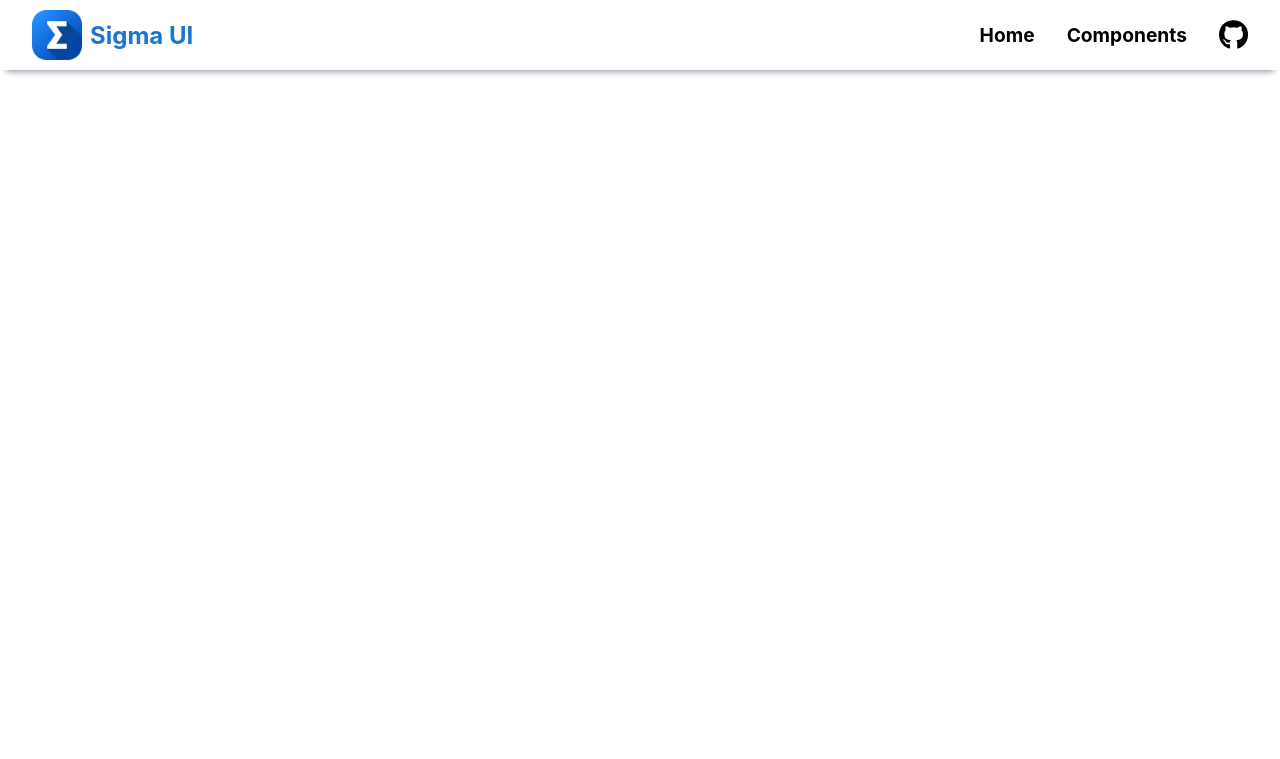
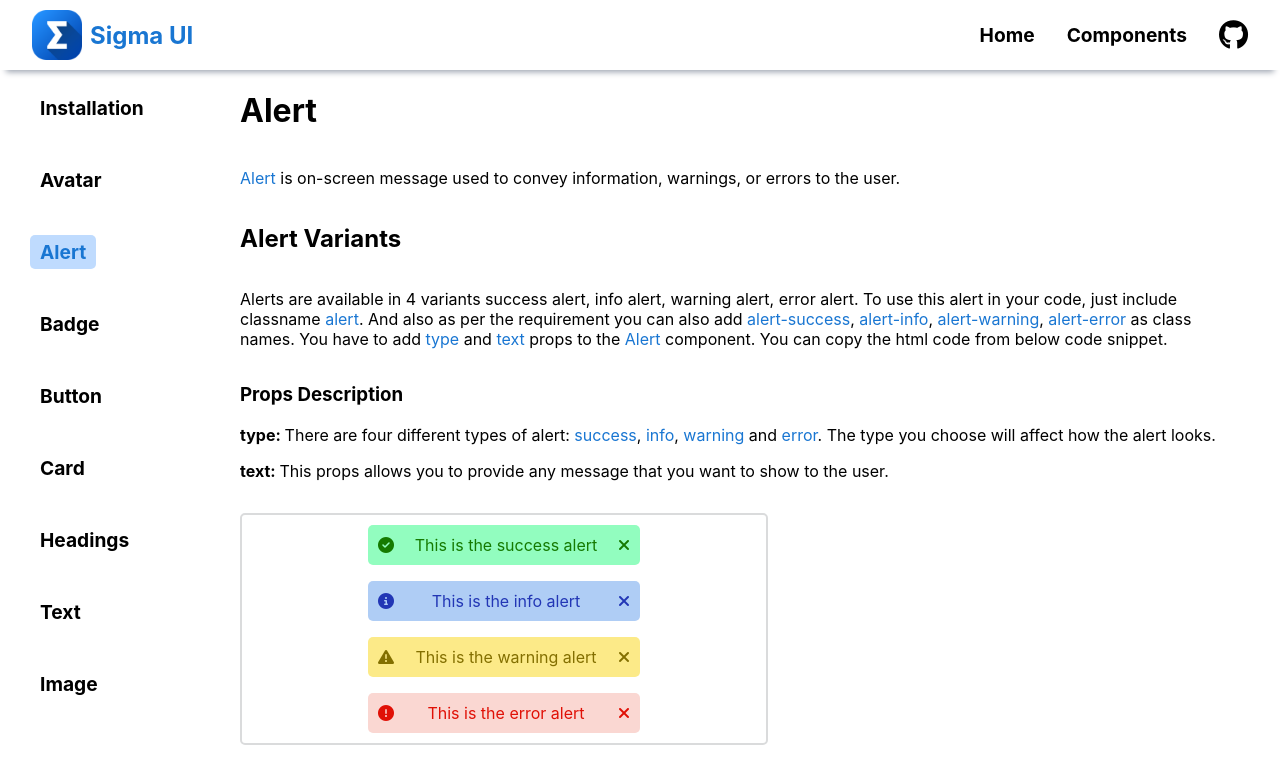
Before and after one commit to SudiptaChakraborty51/sigma-ui, a React (Create React App) app: page /components/alert in a window 1280 px wide. Shown: the top 759 px of the page. Built offline with nearby package versions, Linux system fonts and the light colour scheme.

Commit message:
feat: alert component updated

```diff
--- a/src/App.js
+++ b/src/App.js
@@ -2,11 +2,11 @@ import { Route, Routes } from "react-router-dom";
 import "./App.css";
 import Home from "./pages/Home/Home";
 import Navbar from "./components/Navbar/Navbar";
-import Alert from "./pages/Alert/Alert";
 import Badge from "./pages/Badge/Badge";
 import Components from "./pages/Components/Components";
 import AvatarDoc from "./documentation/AvatarDoc/AvatarDoc";
 import Installation from "./documentation/Installation/Installation";
+import AlertDoc from "./documentation/AlertDoc/AlertDoc";
 
 function App() {
   return (
@@ -17,7 +17,7 @@ function App() {
         <Route path="/components" element={<Components />} />
         <Route path="/installation" element={<Installation />} />
         <Route path="/components/avatar" element={<AvatarDoc />} />
-        <Route path="/alert" element={<Alert />} />
+        <Route path="/components/alert" element={<AlertDoc />} />
         <Route path="/badge" element={<Badge />} />
       </Routes>
     </div>
--- a/src/pages/Alert/Alert.css
+++ b/src/components/Alert/Alert.css
@@ -1,33 +1,3 @@
-.alert-main {
-  display: grid;
-  grid-template-columns: auto 1fr;
-  gap: 15rem;
-}
-
-.alert-container {
-  display: flex;
-  flex-direction: column;
-  text-align: left;
-  margin-right: 2rem;
-}
-
-.alert-container p span {
-  color: var(--primary-dark);
-}
-
-.alert-showcase {
-  border: 2px solid var(--lightgrey-color);
-  border-radius: 5px;
-  padding: 10px;
-  display: flex;
-  flex-direction: column;
-  justify-content: center;
-  align-items: center;
-  gap: 1rem;
-  width: 50%;
-  margin: 1rem 0;
-}
-
 .alert {
   border-radius: 5px;
   padding: 0.625rem;
--- /dev/null
+++ b/src/components/Alert/Alert.jsx
@@ -0,0 +1,31 @@
+import React from "react";
+import "./Alert.css";
+
+const Alert = ({ text, type }) => {
+  let alertIcon;
+  switch (type) {
+    case "success":
+      alertIcon = <i className="fas fa-check-circle"></i>;
+      break;
+    case "info":
+      alertIcon = <i className="fas fa-info-circle"></i>;
+      break;
+    case "warning":
+      alertIcon = <i className="fas fa-exclamation-triangle"></i>;
+      break;
+    case "error":
+      alertIcon = <i className="fas fa-exclamation-circle"></i>;
+      break;
+    default:
+      alertIcon = "";
+  }
+
+  return (
+    <div className={`alert alert-${type}`}>
+      {alertIcon}
+      {text} <i className="fa-solid fa-xmark"></i>
+    </div>
+  );
+};
+
+export default Alert;
--- a/src/components/Sidebar/Sidebar.jsx
+++ b/src/components/Sidebar/Sidebar.jsx
@@ -33,7 +33,7 @@ const Sidebar = () => {
         </li>
         <li>
           <NavLink
-            to="/alert"
+            to="/components/alert"
             className="component-item"
             style={getActiveStyle}
           >
--- /dev/null
+++ b/src/documentation/AlertDoc/AlertDoc.css
@@ -0,0 +1,29 @@
+.alert-main {
+  display: grid;
+  grid-template-columns: auto 1fr;
+  gap: 15rem;
+}
+
+.alert-container {
+  display: flex;
+  flex-direction: column;
+  text-align: left;
+  margin-right: 2rem;
+}
+
+.alert-container p span {
+  color: var(--primary-dark);
+}
+
+.alert-showcase {
+  border: 2px solid var(--lightgrey-color);
+  border-radius: 5px;
+  padding: 10px;
+  display: flex;
+  flex-direction: column;
+  justify-content: center;
+  align-items: center;
+  gap: 1rem;
+  width: 50%;
+  margin: 1rem 0;
+}
--- /dev/null
+++ b/src/documentation/AlertDoc/AlertDoc.jsx
@@ -0,0 +1,67 @@
+import React from "react";
+import "./AlertDoc.css";
+import Alert from "../../components/Alert/Alert";
+import Sidebar from "../../components/Sidebar/Sidebar";
+
+const AlertDoc = () => {
+  return (
+    <div className="alert-main">
+      <div className="sidebar-container">
+        <Sidebar />
+      </div>
+      <div className="alert-container">
+        <h1>Alert</h1>
+        <p>
+          <span>Alert</span> is on-screen message used to convey information,
+          warnings, or errors to the user.
+        </p>
+        <h2>Alert Variants</h2>
+        <p>
+          Alerts are available in 4 variants success alert, info alert, warning
+          alert, error alert. To use this alert in your code, just include
+          classname <span>alert</span>. And also as per the requirement you can
+          also add <span>alert-success</span>, <span>alert-info</span>,{" "}
+          <span>alert-warning</span>, <span>alert-error</span> as class names.
+          You have to add <span>type</span> and <span>text</span> props to the{" "}
+          <span>Alert</span> component. You can copy the html code from below
+          code snippet.
+        </p>
+        <div>
+          <h3>Props Description</h3>
+          <p>
+            <strong>type: </strong>There are four different types of alert:{" "}
+            <span>success</span>, <span>info</span>, <span>warning</span> and{" "}
+            <span>error</span>. The type you choose will affect how the alert
+            looks.
+          </p>
+          <p>
+            <strong>text: </strong>This props allows you to provide any message
+            that you want to show to the user.
+          </p>
+        </div>
+        <div className="alert-showcase">
+          <Alert type="success" text="This is the success alert" />
+          <Alert type="info" text="This is the info alert" />
+          <Alert type="warning" text="This is the warning alert" />
+          <Alert type="error" text="This is the error alert" />
+        </div>
+        <code>
+          <iframe
+            src="https://carbon.now.sh/embed?bg=rgba%28255%2C255%2C255%2C1%29&t=night-owl&wt=none&l=htmlmixed&width=867&ds=false&dsyoff=20px&dsblur=68px&wc=true&wa=false&pv=6px&ph=6px&ln=false&fl=1&fm=Source+Code+Pro&fs=14px&lh=133%25&si=false&es=2x&wm=false&code=%253CAlert%2520type%253D%2522success%2522%2520text%253D%2522This%2520is%2520the%2520success%2520alert%2522%2520%252F%253E%250A%253CAlert%2520type%253D%2522info%2522%2520text%253D%2522This%2520is%2520the%2520info%2520alert%2522%2520%252F%253E%250A%253CAlert%2520type%253D%2522warning%2522%2520text%253D%2522This%2520is%2520the%2520warning%2520alert%2522%2520%252F%253E%250A%253CAlert%2520type%253D%2522error%2522%2520text%253D%2522This%2520is%2520the%2520error%2520alert%2522%2520%252F%253E"
+            style={{
+              width: "867px",
+              height: "200px",
+              border: 0,
+              transform: "scale(1)",
+              overflow: "hidden",
+            }}
+            title="alert"
+            sandbox="allow-scripts allow-same-origin"
+          ></iframe>
+        </code>
+      </div>
+    </div>
+  );
+};
+
+export default AlertDoc;
```
Also changed, not shown: src/pages/Alert/Alert.jsx (deleted, +0 -63 lines).
